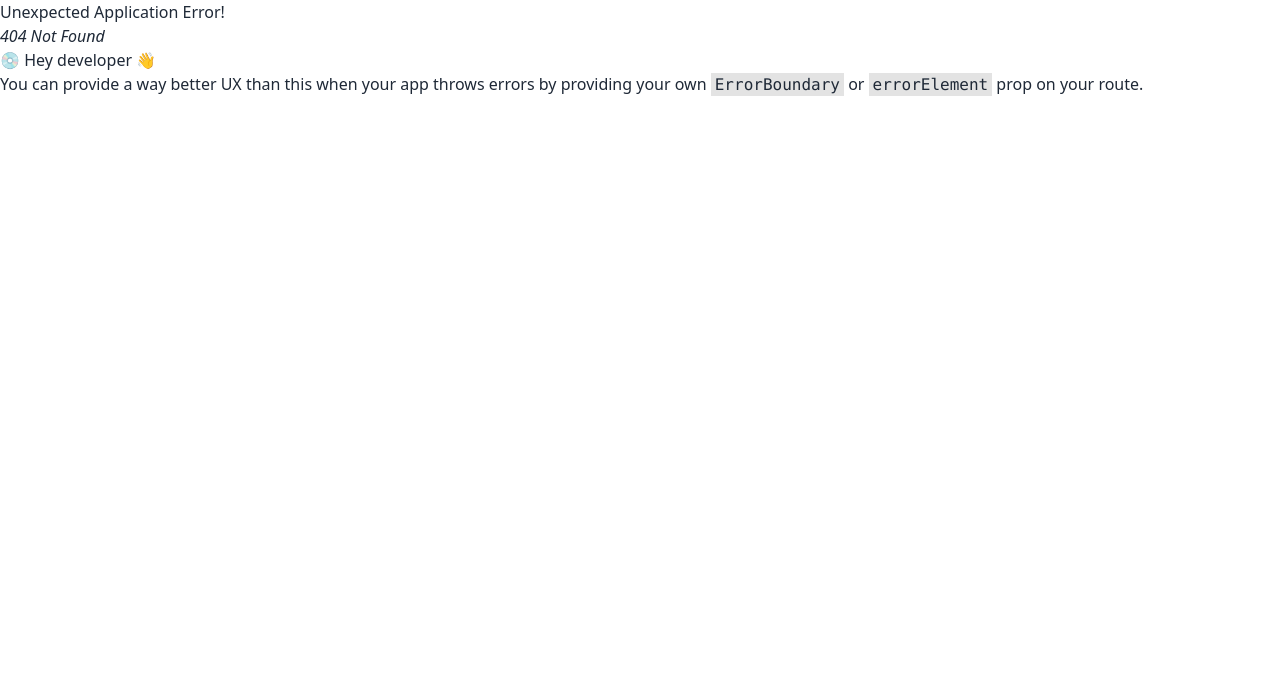
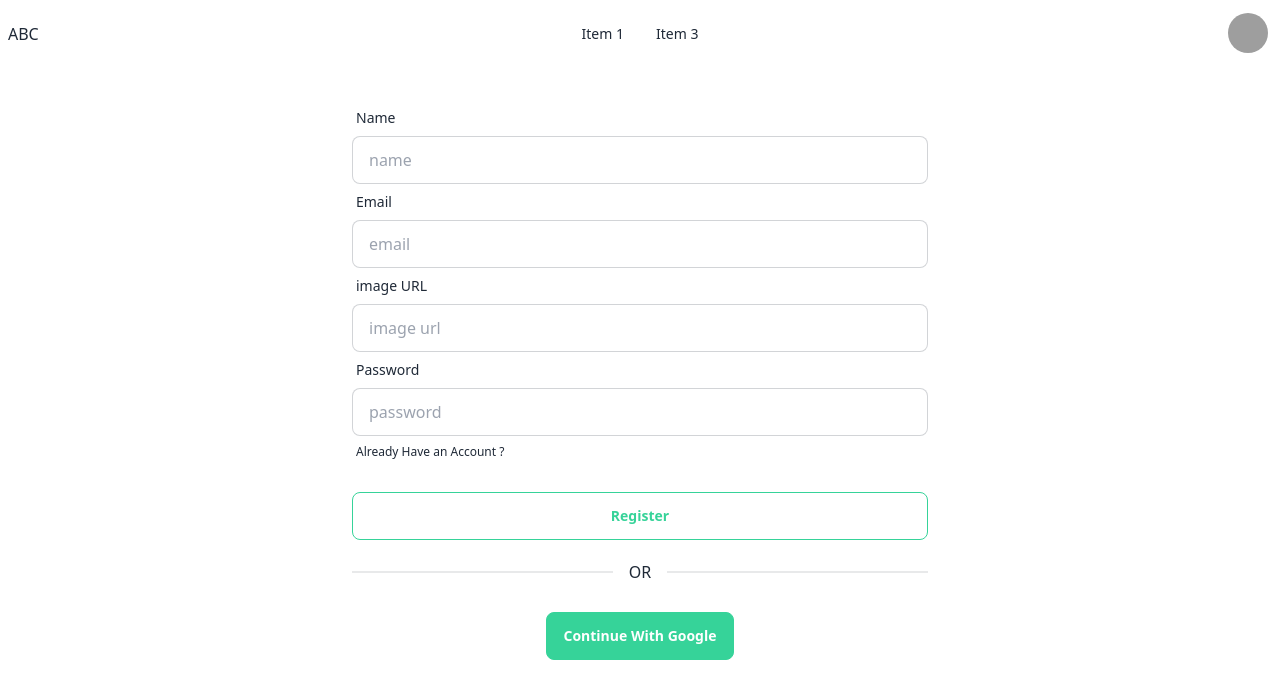
Before and after one commit to ataher-ali/abc-language-club, a React (Vite) app: page /register in a window 1280 px wide. Before the commit this address had no page. Shown: the top 698 px of the page. Built offline with nearby package versions, Linux system fonts and the light colour scheme; grey boxes are pictures that could not be loaded.

Commit message:
log in , register,socual login basic ui setup

```diff
--- /dev/null
+++ b/src/Pages/Login/Login/login.jsx
@@ -0,0 +1,51 @@
+import React from 'react';
+import Social_login from '../Social login/Social_login';
+
+const Login = () => {
+
+    const handel_login =(e)=>{
+        e.preventDefault();
+        const f = e.target
+        const password = f.password.value;
+        const email = f.email.value;
+
+        const user ={password, email,}
+        console.log(user);
+
+    }
+
+
+    return (
+        <div className=''>
+        <div className="card-body mx-10 md:mx-80">
+        <form action="" className='' onSubmit={handel_login}>
+
+        <div className="form-control">
+          <label className="label">
+            <span className="label-text">Email</span>
+          </label>
+          <input type="text" placeholder="email" name='email' className="input input-bordered" />
+        </div>
+
+        <div className="form-control">
+          <label className="label">
+            <span className="label-text">Password</span>
+          </label>
+          <input type="text" placeholder="password" name='password' className="input input-bordered" />
+          <label className="label">
+            <a href="#" className="label-text-alt link link-hover"> Forget Password </a>
+          </label>
+        </div>
+        <div className="form-control mt-6">
+          <button className="btn btn-success btn-outline capitalize ">Login</button>
+        </div>
+        </form>
+
+        <Social_login></Social_login>
+
+      </div>
+        </div>
+    );
+};
+
+export default Login;
--- /dev/null
+++ b/src/Pages/Login/Register/Register.jsx
@@ -0,0 +1,63 @@
+import React from 'react';
+import Social_login from '../Social login/Social_login';
+
+const Register = () => {
+
+    const handel_register =(e)=>{
+        e.preventDefault();
+        const f = e.target
+        const username = f.username.value;
+        const password = f.password.value;
+        const email = f.email.value;
+        const url = f.url.value;
+
+        const user ={username, password, email, url}
+        console.log(user);
+
+    }
+
+
+    return (
+        <div className=''>
+        <div className="card-body mx-10 md:mx-80">
+        <form action="" className='' onSubmit={handel_register}>
+        <div className="form-control">
+          <label className="label">
+            <span className="label-text">Name</span>
+          </label>
+          <input type="text" placeholder="name" name='username' className="input input-bordered" />
+        </div>
+        <div className="form-control">
+          <label className="label">
+            <span className="label-text">Email</span>
+          </label>
+          <input type="text" placeholder="email" name='email' className="input input-bordered" />
+        </div>
+        <div className="form-control">
+          <label className="label">
+            <span className="label-text">image URL </span>
+          </label>
+          <input type="text" placeholder="image url" name='url' className="input input-bordered" />
+        </div>
+        <div className="form-control">
+          <label className="label">
+            <span className="label-text">Password</span>
+          </label>
+          <input type="text" placeholder="password" name='password' className="input input-bordered" />
+          <label className="label">
+            <a href="#" className="label-text-alt link link-hover"> Already Have an Account ? </a>
+          </label>
+        </div>
+        <div className="form-control mt-6">
+          <button className="btn btn-success btn-outline capitalize ">Register</button>
+        </div>
+        </form>
+
+<Social_login></Social_login>
+
+      </div>
+        </div>
+    );
+};
+
+export default Register;
--- /dev/null
+++ b/src/Pages/Login/Social login/Social_login.jsx
@@ -0,0 +1,15 @@
+import React from 'react';
+
+const Social_login = () => {
+    return (
+        <div className="flex flex-col w-full border-opacity-50">
+  <div className="divider">OR</div>
+  <div className="grid h-20  rounded-box place-items-center">
+
+    <button className='btn btn-success capitalize text-white '> Continue With Google </button>
+  </div>
+</div>
+    );
+};
+
+export default Social_login;
--- a/tailwind.config.js
+++ b/tailwind.config.js
@@ -5,7 +5,6 @@ export default {
     "./src/**/*.{js,ts,jsx,tsx}",
   ],
   theme: {
-    mytheme: {
 
 "primary": "#a0c5e5",
 
@@ -24,7 +23,6 @@ export default {
 "warning": "#bd8d14",
 
 "error": "#e9536f",
-    },
 
   },
   plugins: [require("daisyui")],
```
Also changed, not shown: src/main.jsx (+11 -1 lines).
